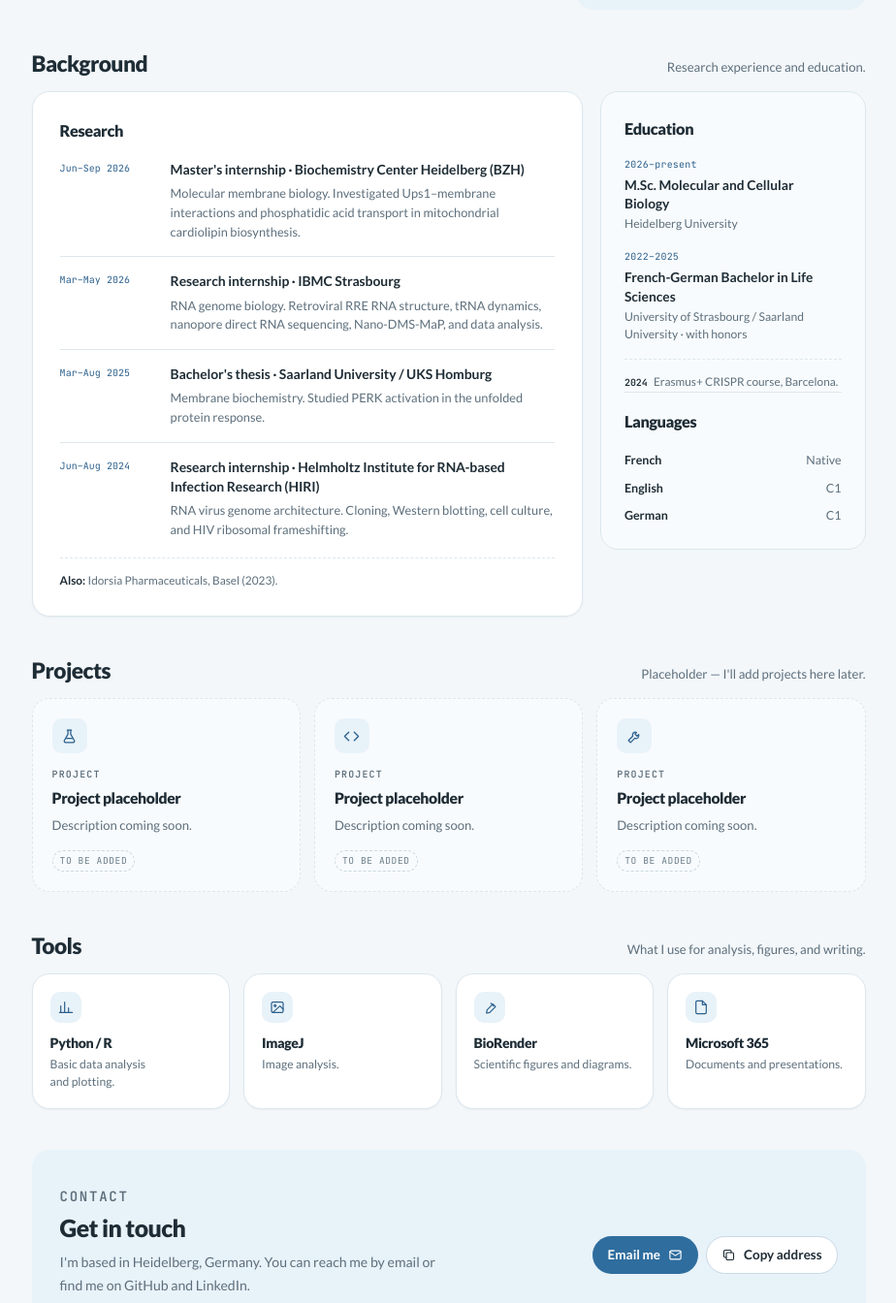
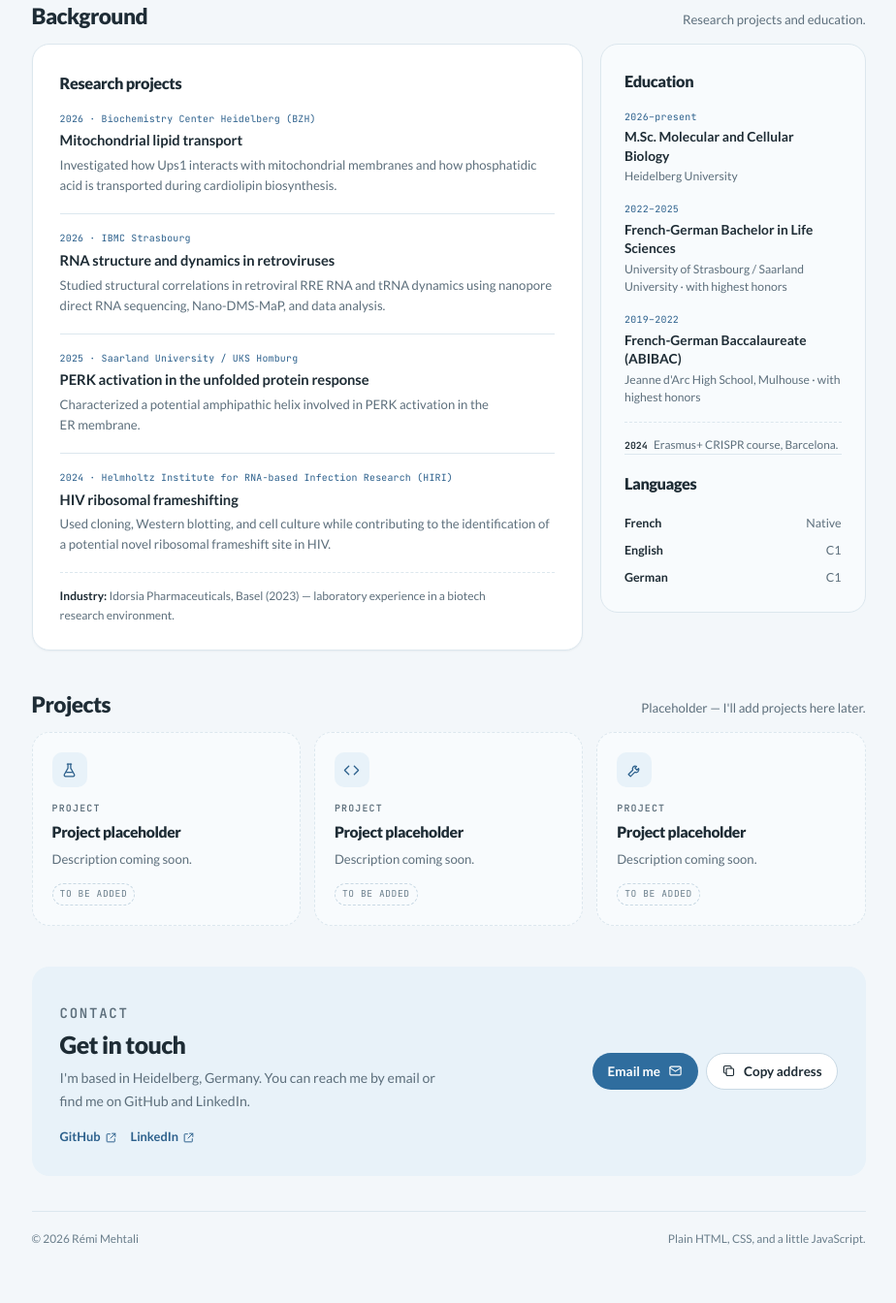
Before and after one commit to proemim/proemim.github.io, a plain HTML site: page index.html in a window 1280 px wide. Shown: the part 893-2237 px from the top of the page at 97% size, without its empty margins (328-1252 px from the left). Drawn offline with Linux system fonts and the light colour scheme.

Commit message:
Refocus background on research projects and remove tools

```diff
--- a/assets/css/style.css
+++ b/assets/css/style.css
@@ -787,75 +787,68 @@ p {
   gap: 18px;
 }
 
-.timeline-card {
+.experience-card {
   padding: 26px 28px;
 }
 
-.timeline-card h3,
+.experience-card h3,
 .education-card h3 {
   margin: 0 0 16px;
   font-size: 1.02rem;
 }
 
-.timeline {
-  margin: 0;
-  padding: 0;
-  list-style: none;
+.experience-list {
+  display: grid;
 }
 
-.timeline li {
-  display: grid;
-  grid-template-columns: 98px minmax(0, 1fr);
-  gap: 16px;
-  padding: 15px 0;
+.experience-item {
+  padding: 18px 0;
   border-top: 1px solid var(--border);
 }
 
-.timeline li:first-child {
+.experience-item:first-child {
   padding-top: 0;
   border-top: 0;
 }
 
-.timeline li:last-child {
+.experience-item:last-child {
   padding-bottom: 0;
 }
 
-.timeline-date {
-  margin: 0;
-  padding-top: 2px;
+.experience-meta {
+  margin: 0 0 4px;
   color: var(--accent-strong);
   font-family: var(--font-mono);
   font-size: 0.62rem;
   line-height: 1.5;
-  letter-spacing: 0.01em;
-  white-space: nowrap;
+  letter-spacing: 0.02em;
 }
 
-.timeline-body h4 {
+.experience-item h4 {
   margin: 0;
-  font-size: 0.87rem;
+  font-size: 0.92rem;
   font-weight: 700;
-  line-height: 1.45;
+  line-height: 1.4;
   letter-spacing: -0.005em;
 }
 
-.timeline-body p {
+.experience-item p:last-child {
   margin: 5px 0 0;
   color: var(--muted);
-  font-size: 0.8rem;
-  line-height: 1.55;
+  font-size: 0.82rem;
+  line-height: 1.6;
 }
 
-.timeline-extra {
+.experience-extra {
   margin: 18px 0 0;
   padding-top: 14px;
   border-top: 1px dashed var(--border);
   color: var(--muted);
-  font-size: 0.74rem;
+  font-size: 0.75rem;
   line-height: 1.6;
 }
 
-.timeline-extra strong {
+.experience-extra strong {
   color: var(--text);
 }
 
@@ -1002,40 +995,6 @@ p {
   font-size: 0.6rem;
   letter-spacing: 0.06em;
   text-transform: uppercase;
-}
-
-.tool-grid {
-  display: grid;
-  grid-template-columns: repeat(4, minmax(0, 1fr));
-  gap: 14px;
-}
-
-.tool-card {
-  padding: 18px;
-}
-
-.tool-card .mini-icon {
-  width: 32px;
-  height: 32px;
-  margin-bottom: 12px;
-}
-
-.tool-card .mini-icon .icon {
-  width: 16px;
-  height: 16px;
-}
-
-.tool-card h3 {
-  margin: 0 0 3px;
-  font-size: 0.88rem;
-  line-height: 1.3;
-}
-
-.tool-card p {
-  margin: 0;
-  color: var(--muted);
-  font-size: 0.76rem;
-  line-height: 1.5;
 }
 
 /* --------------------------------------------------------------------------
@@ -1252,10 +1211,6 @@ p {
     grid-template-columns: repeat(2, minmax(0, 1fr));
   }
 
-  .tool-grid {
-    grid-template-columns: repeat(2, minmax(0, 1fr));
-  }
-
   .contact-card {
     align-items: flex-start;
     flex-direction: column;
@@ -1299,23 +1254,10 @@ p {
 
   .about-card,
   .quick-card,
-  .timeline-card,
+  .experience-card,
   .education-card,
   .contact-card {
     padding: 20px;
-  }
-
-  .timeline li {
-    grid-template-columns: 1fr;
-    gap: 4px;
-  }
-
-  .timeline-date {
-    padding-top: 0;
-  }
-
-  .tool-card {
-    padding: 16px;
   }
 
   .site-footer {
--- a/index.html
+++ b/index.html
@@ -66,10 +66,6 @@
     <symbol id="i-external" viewBox="0 0 24 24"><path d="M14 4h6v6"/><path d="M20 4 11 13"/><path d="M19 14v5a1 1 0 0 1-1 1H5a1 1 0 0 1-1-1V6a1 1 0 0 1 1-1h5"/></symbol>
     <symbol id="i-copy" viewBox="0 0 24 24"><rect x="8" y="8" width="12" height="12" rx="2"/><path d="M16 8V6a2 2 0 0 0-2-2H6a2 2 0 0 0-2 2v8a2 2 0 0 0 2 2h2"/></symbol>
     <symbol id="i-check" viewBox="0 0 24 24"><path d="m5 12 4 4L19 6"/></symbol>
-    <symbol id="i-chart" viewBox="0 0 24 24"><path d="M4 20V10M10 20V4M16 20v-7M22 20H2"/></symbol>
-    <symbol id="i-image" viewBox="0 0 24 24"><rect x="3" y="4" width="18" height="16" rx="2"/><circle cx="8.5" cy="9.5" r="1.5"/><path d="m21 15-5-5L5 20"/></symbol>
-    <symbol id="i-pen" viewBox="0 0 24 24"><path d="m12 20 9-9-4-4-9 9-1 5 5-1Z"/><path d="m14 6 4 4"/></symbol>
-    <symbol id="i-file" viewBox="0 0 24 24"><path d="M14 2H6a2 2 0 0 0-2 2v16a2 2 0 0 0 2 2h12a2 2 0 0 0 2-2V8Z"/><path d="M14 2v6h6"/></symbol>
   </svg>
 
   <div class="layout">
@@ -103,7 +99,6 @@
         <a href="#about"><svg class="icon" aria-hidden="true"><use href="#i-user"/></svg><span>About</span></a>
         <a href="#background"><svg class="icon" aria-hidden="true"><use href="#i-flask"/></svg><span>Background</span></a>
         <a href="#projects"><svg class="icon" aria-hidden="true"><use href="#i-code"/></svg><span>Projects</span></a>
-        <a href="#tools"><svg class="icon" aria-hidden="true"><use href="#i-tool"/></svg><span>Tools</span></a>
         <a href="#contact"><svg class="icon" aria-hidden="true"><use href="#i-mail"/></svg><span>Contact</span></a>
       </nav>
 
@@ -275,7 +270,6 @@
               <li><span class="fact-dot"></span><span><strong>Currently</strong>M.Sc. Molecular and Cellular Biology, Heidelberg University</span></li>
               <li><span class="fact-dot"></span><span><strong>Interests</strong>RNA biology, membrane biology, data analysis</span></li>
               <li><span class="fact-dot"></span><span><strong>Languages</strong>French (native), English (C1), German (C1)</span></li>
-              <li><span class="fact-dot"></span><span><strong>Tools</strong>Python/R (basic), ImageJ, BioRender</span></li>
             </ul>
             <a class="text-link" href="#contact">Get in touch <svg class="icon" aria-hidden="true"><use href="#i-arrow"/></svg></a>
           </aside>
@@ -285,42 +279,34 @@
       <section class="section" id="background">
         <div class="section-head">
           <h2>Background</h2>
-          <p class="section-lead">Research experience and education.</p>
+          <p class="section-lead">Research projects and education.</p>
         </div>
         <div class="background-grid">
-          <article class="card timeline-card">
-            <h3>Research</h3>
-            <ol class="timeline">
-              <li>
-                <p class="timeline-date">Jun–Sep 2026</p>
-                <div class="timeline-body">
-                  <h4>Master's internship · Biochemistry Center Heidelberg (BZH)</h4>
-                  <p>Molecular membrane biology. Investigated Ups1–membrane interactions and phosphatidic acid transport in mitochondrial cardiolipin biosynthesis.</p>
-                </div>
-              </li>
-              <li>
-                <p class="timeline-date">Mar–May 2026</p>
-                <div class="timeline-body">
-                  <h4>Research internship · IBMC Strasbourg</h4>
-                  <p>RNA genome biology. Retroviral RRE RNA structure, tRNA dynamics, nanopore direct RNA sequencing, Nano-DMS-MaP, and data analysis.</p>
-                </div>
-              </li>
-              <li>
-                <p class="timeline-date">Mar–Aug 2025</p>
-                <div class="timeline-body">
-                  <h4>Bachelor's thesis · Saarland University / UKS Homburg</h4>
-                  <p>Membrane biochemistry. Studied PERK activation in the unfolded protein response.</p>
-                </div>
-              </li>
-              <li>
-                <p class="timeline-date">Jun–Aug 2024</p>
-                <div class="timeline-body">
-                  <h4>Research internship · Helmholtz Institute for RNA-based Infection Research (HIRI)</h4>
-                  <p>RNA virus genome architecture. Cloning, Western blotting, cell culture, and HIV ribosomal frameshifting.</p>
-                </div>
-              </li>
-            </ol>
-            <p class="timeline-extra"><strong>Also:</strong> Idorsia Pharmaceuticals, Basel (2023).</p>
+          <article class="card experience-card">
+            <h3>Research projects</h3>
+            <div class="experience-list">
+              <article class="experience-item">
+                <p class="experience-meta">2026 · Biochemistry Center Heidelberg (BZH)</p>
+                <h4>Mitochondrial lipid transport</h4>
+                <p>Investigated how Ups1 interacts with mitochondrial membranes and how phosphatidic acid is transported during cardiolipin biosynthesis.</p>
+              </article>
+              <article class="experience-item">
+                <p class="experience-meta">2026 · IBMC Strasbourg</p>
+                <h4>RNA structure and dynamics in retroviruses</h4>
+                <p>Studied structural correlations in retroviral RRE RNA and tRNA dynamics using nanopore direct RNA sequencing, Nano-DMS-MaP, and data analysis.</p>
+              </article>
+              <article class="experience-item">
+                <p class="experience-meta">2025 · Saarland University / UKS Homburg</p>
+                <h4>PERK activation in the unfolded protein response</h4>
+                <p>Characterized a potential amphipathic helix involved in PERK activation in the ER membrane.</p>
+              </article>
+              <article class="experience-item">
+                <p class="experience-meta">2024 · Helmholtz Institute for RNA-based Infection Research (HIRI)</p>
+                <h4>HIV ribosomal frameshifting</h4>
+                <p>Used cloning, Western blotting, and cell culture while contributing to the identification of a potential novel ribosomal frameshift site in HIV.</p>
+              </article>
+            </div>
+            <p class="experience-extra"><strong>Industry:</strong> Idorsia Pharmaceuticals, Basel (2023) — laboratory experience in a biotech research environment.</p>
           </article>
 
           <aside class="card education-card" aria-label="Education and languages">
@@ -334,7 +320,12 @@
               <li>
                 <p class="edu-date">2022–2025</p>
                 <h4>French-German Bachelor in Life Sciences</h4>
-                <p class="edu-org">University of Strasbourg / Saarland University · with honors</p>
+                <p class="edu-org">University of Strasbourg / Saarland University · with highest honors</p>
+              </li>
+              <li>
+                <p class="edu-date">2019–2022</p>
+                <h4>French-German Baccalaureate (ABIBAC)</h4>
+                <p class="edu-org">Jeanne d'Arc High School, Mulhouse · with highest honors</p>
               </li>
             </ul>
             <p class="education-extra"><strong>2024</strong> Erasmus+ CRISPR course, Barcelona.</p>
@@ -380,35 +371,6 @@
         </div>
       </section>
 
-      <section class="section" id="tools">
-        <div class="section-head">
-          <h2>Tools</h2>
-          <p class="section-lead">What I use for analysis, figures, and writing.</p>
-        </div>
-        <div class="tool-grid">
-          <article class="card tool-card">
-            <div class="mini-icon"><svg class="icon" aria-hidden="true"><use href="#i-chart"/></svg></div>
-            <h3>Python / R</h3>
-            <p>Basic data analysis and plotting.</p>
-          </article>
-          <article class="card tool-card">
-            <div class="mini-icon"><svg class="icon" aria-hidden="true"><use href="#i-image"/></svg></div>
-            <h3>ImageJ</h3>
-            <p>Image analysis.</p>
-          </article>
-          <article class="card tool-card">
-            <div class="mini-icon"><svg class="icon" aria-hidden="true"><use href="#i-pen"/></svg></div>
-            <h3>BioRender</h3>
-            <p>Scientific figures and diagrams.</p>
-          </article>
-          <article class="card tool-card">
-            <div class="mini-icon"><svg class="icon" aria-hidden="true"><use href="#i-file"/></svg></div>
-            <h3>Microsoft 365</h3>
-            <p>Documents and presentations.</p>
-          </article>
-        </div>
-      </section>
-
       <section class="section" id="contact">
         <div class="card contact-card">
           <div class="contact-copy">
```
Also changed, not shown: 1 other file.
